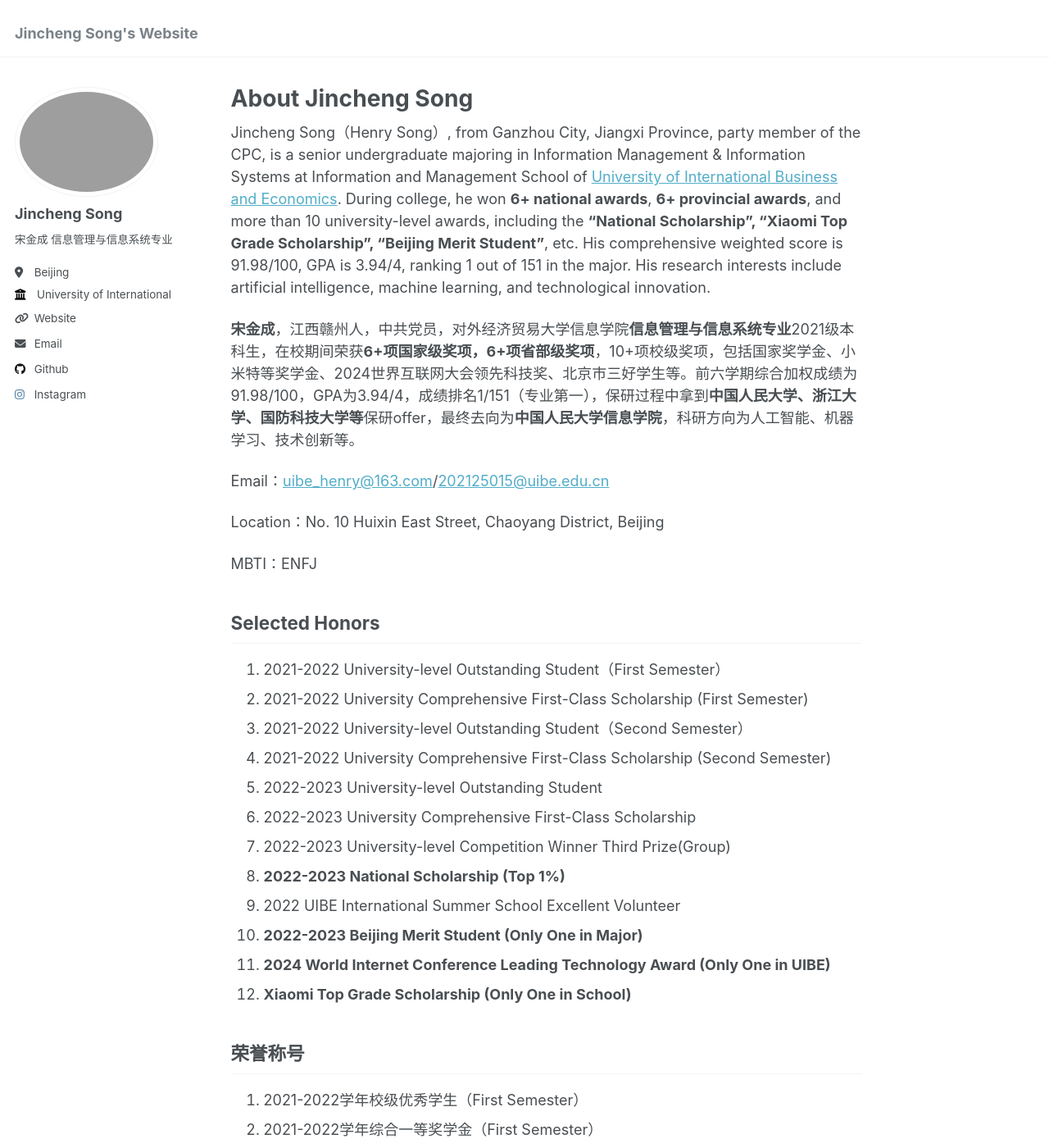
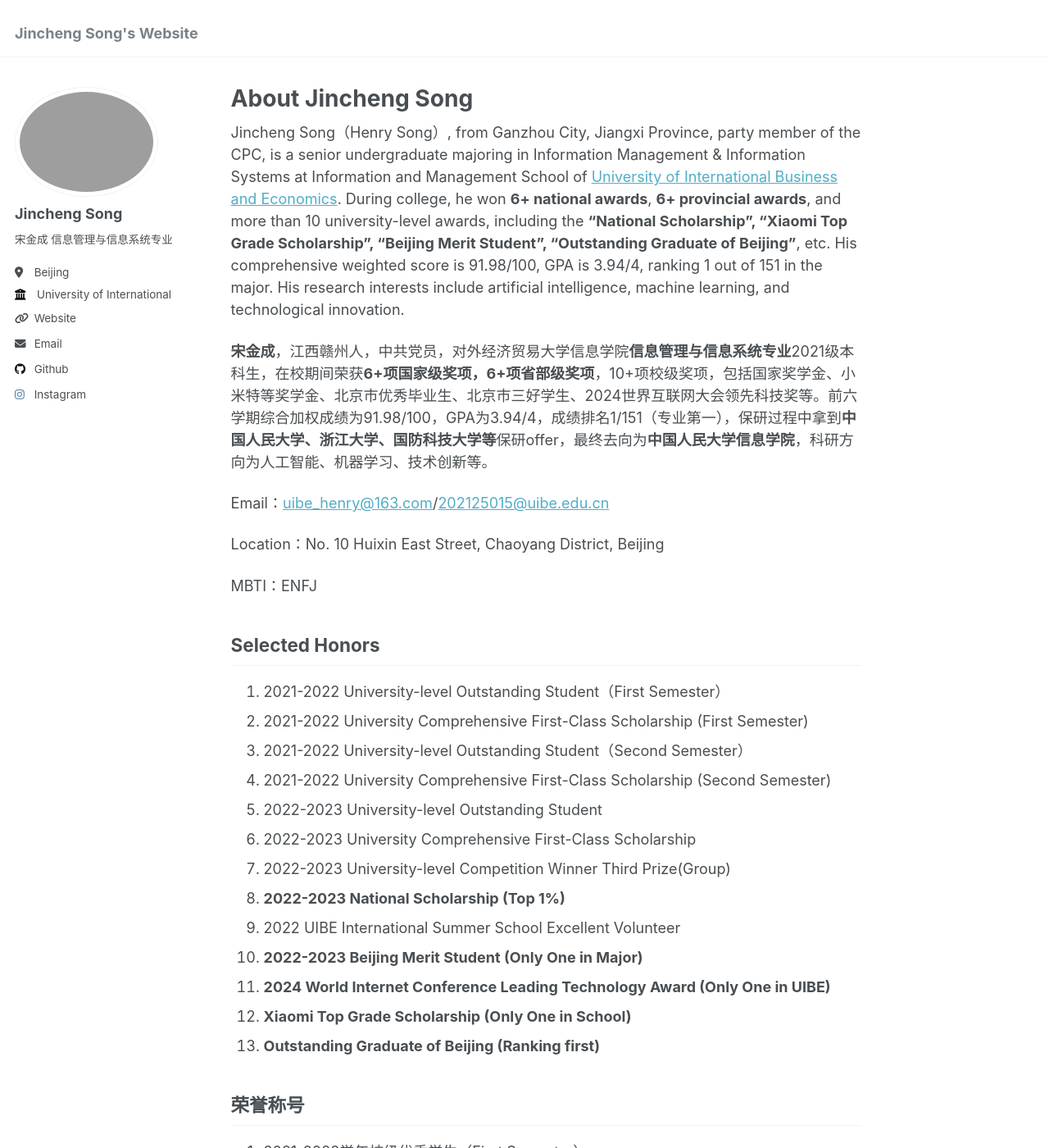
Before and after one commit to henrysong2003/henrysong2003.github.io, a Jekyll site: the page built from _pages/about.md, in a window 1280 px wide and 1400 px high. Shown: the whole window at 82% size. Built offline with Jekyll 4.4.1, drawn with Linux system fonts in a browser that asks for light colours; some of the changed text lies outside the part shown.

Commit message:
Update about.md

```diff
--- a/_pages/about.md
+++ b/_pages/about.md
@@ -6,9 +6,9 @@ redirect_from:
   - /about/
   - /about.html
 ---
-Jincheng Song（Henry Song）, from Ganzhou City, Jiangxi Province, party member of the CPC, is a senior undergraduate majoring in Information Management & Information Systems at Information and Management School of [University of International Business and Economics](https://www.uibe.edu.cn/). During college, he won **6+ national awards**, **6+ provincial awards**, and more than 10 university-level awards, including the **“National Scholarship”, "Xiaomi Top Grade Scholarship", “Beijing Merit Student”**, etc. His comprehensive weighted score is 91.98/100, GPA is 3.94/4, ranking 1 out of 151 in the major. His research interests include artificial intelligence, machine learning, and technological innovation.
+Jincheng Song（Henry Song）, from Ganzhou City, Jiangxi Province, party member of the CPC, is a senior undergraduate majoring in Information Management & Information Systems at Information and Management School of [University of International Business and Economics](https://www.uibe.edu.cn/). During college, he won **6+ national awards**, **6+ provincial awards**, and more than 10 university-level awards, including the **“National Scholarship”, "Xiaomi Top Grade Scholarship", “Beijing Merit Student”, "Outstanding Graduate of Beijing"**, etc. His comprehensive weighted score is 91.98/100, GPA is 3.94/4, ranking 1 out of 151 in the major. His research interests include artificial intelligence, machine learning, and technological innovation.
 
-**宋金成**，江西赣州人，中共党员，对外经济贸易大学信息学院**信息管理与信息系统专业**2021级本科生，在校期间荣获**6+项国家级奖项，6+项省部级奖项**，10+项校级奖项，包括国家奖学金、小米特等奖学金、2024世界互联网大会领先科技奖、北京市三好学生等。前六学期综合加权成绩为91.98/100，GPA为3.94/4，成绩排名1/151（专业第一），保研过程中拿到**中国人民大学、浙江大学、国防科技大学等**保研offer，最终去向为**中国人民大学信息学院**，科研方向为人工智能、机器学习、技术创新等。
+**宋金成**，江西赣州人，中共党员，对外经济贸易大学信息学院**信息管理与信息系统专业**2021级本科生，在校期间荣获**6+项国家级奖项，6+项省部级奖项**，10+项校级奖项，包括国家奖学金、小米特等奖学金、北京市优秀毕业生、北京市三好学生、2024世界互联网大会领先科技奖等。前六学期综合加权成绩为91.98/100，GPA为3.94/4，成绩排名1/151（专业第一），保研过程中拿到**中国人民大学、浙江大学、国防科技大学等**保研offer，最终去向为**中国人民大学信息学院**，科研方向为人工智能、机器学习、技术创新等。
 
 Email：[uibe_henry@163.com](mailto:uibe_henry@163.com)/[202125015@uibe.edu.cn](mailto:202125015@uibe.edu.cn)
 
@@ -30,6 +30,7 @@ Selected Honors
 10. **2022-2023 Beijing Merit Student (Only One in Major)**
 11. **2024 World Internet Conference Leading Technology Award (Only One in UIBE)**
 12. **Xiaomi Top Grade Scholarship (Only One in School)**
+13. **Outstanding Graduate of Beijing (Ranking first)**
 
 荣誉称号
 ------
@@ -45,6 +46,7 @@ Selected Honors
 10. **2022-2023年度北京市三好学生（年级唯一）**
 11. **2024年世界互联网大会领先科技奖收录成果集《科技之魅》（贸大唯一）**
 12. **小米特等奖学金（学院近五年第一个）**
+13. **北京市优秀毕业生（排名第一）**
 
 Selected Awards
 ------
@@ -74,7 +76,11 @@ Selected Awards
 
 Research Experience
 ------
-1. **教育部哲学社会科学重大课题攻关项目：全球经贸规则重构背景下的WTO改革研究**（科研小组负责人）
+1.**毕业论文（本科）：基于 RAG 的国际经贸规则问答系统设计与实现**
+- 传统国际经贸规则研究主要依赖人工文本比对与案例分析，效率低下且存在主观偏差风险
+- 本研究设计并实现了一个国际经贸规则问答系统，采用DeepSeek-R1（14B）作为基座模型，并结合Chroma数据库来增强知识检索，系统在传统RAG流程中新增了文档质量评估模型，模型上下文质量提升约15%，并在回答结尾附上知识来源，大模型回答“幻觉”现象降低10%
+- 本文深入分析了大语言模型在国际经贸规则领域中的应用现状与挑战，提出了相应的改进方向，并构建了“WTO智询”问答系统，为国际经贸领域的研究人员和从业者提供了便捷、智能的技术支持
+2. **教育部哲学社会科学重大课题攻关项目：全球经贸规则重构背景下的WTO改革研究**（科研小组负责人）
 - 基于Python Flask+MongoDB数据库架构开发，致力于简洁、直观、深入地呈现全球FTA的发展脉络和利用价值，在服务政府决策、学术研究与企业国际化方面有着十分广阔的应用前景。
 - 基于Selenium+Beautiful Soupd自动化抓取1950年-2023年在WTO组织签订的RTA区域贸易协定文本，利用文本内容构建倒排索引，并存储在MongoDB数据库中，以此构建国际经贸规则的RTA检索系统，用户可查询从1950年至今的全球经贸规则协定文件。
 - 基于机器学习方法（如Word2Vec模型）对国际经贸规则文本进行相似度比对，以百分比返回文本相似度结果。政府官员可基于比对结果进行贸易谈判和报告撰写，跨国企业可利用比对结果进行政策调研等。
```
